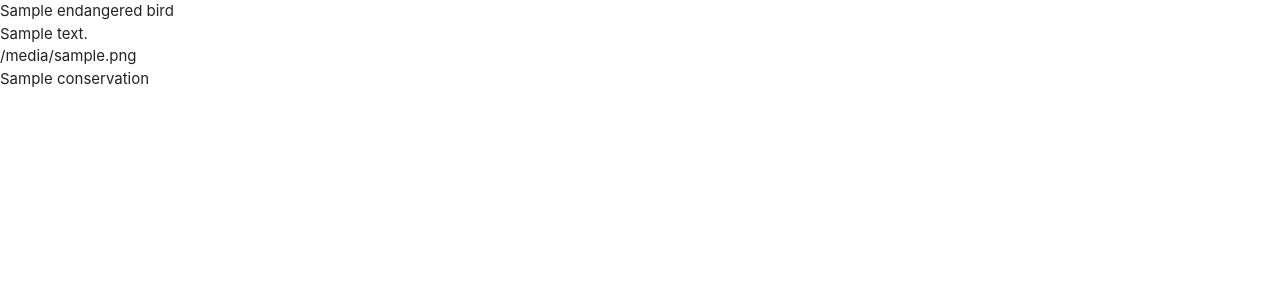
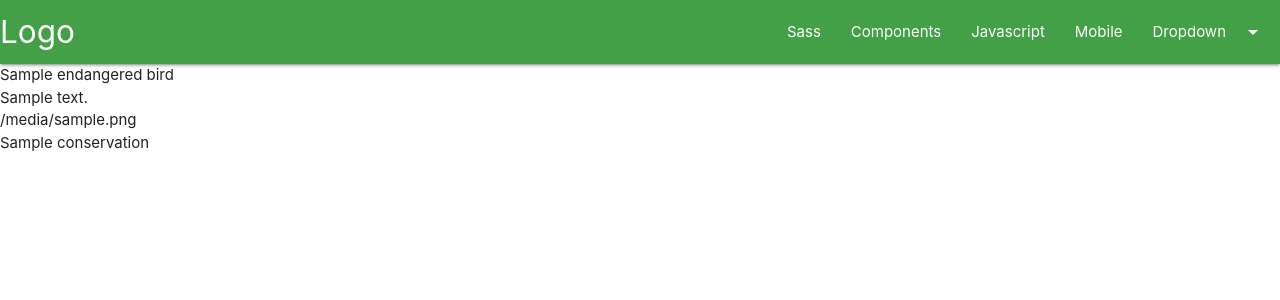
Before and after one commit to Code-Institute-Submissions/MS_project_3, a Flask app: page / in a window 1280 px wide. Shown: the top 300 px of the page. Run offline with Flask 2, Linux system fonts and the light colour scheme; a database or web service that is not in the repository returns one stand-in record (values such as "Sample title"); some libraries are stand-ins or nearby versions.

Commit message:
added navbar from materialize

```diff
--- a/static/js/script.js
+++ b/static/js/script.js
@@ -0,0 +1,7 @@
+
+
+  $(document).ready(function(){
+    $('.sidenav').sidenav();
+
+$(".dropdown-trigger").dropdown();
+  });
--- a/templates/base.html
+++ b/templates/base.html
@@ -6,12 +6,48 @@
     <link rel="stylesheet" href="https://cdnjs.cloudflare.com/ajax/libs/font-awesome/5.15.1/css/all.min.css"
         integrity="sha512-+4zCK9k+qNFUR5X+cKL9EIR+ZOhtIloNl9GIKS57V1MyNsYpYcUrUeQc9vNfzsWfV28IaLL3i96P9sdNyeRssA==" crossorigin="anonymous" type="text/css"/>
     <link rel="stylesheet" href="https://cdnjs.cloudflare.com/ajax/libs/materialize/1.0.0/css/materialize.min.css" type="text/css"/>
+    <link href="https://fonts.googleapis.com/icon?family=Material+Icons" rel="stylesheet">
     <link rel="stylesheet" href="{{ url_for('static', filename='css/style.css') }}" type="text/css">
     {% block styles %}
     {% endblock %}
     <title>Birds</title>
 </head>
 <body>
+
+    <header>
+        <nav class="nav-extended green darken-1">
+<!--Dropdown list values-->
+            <ul id="dropdown1" class="dropdown-content">
+                <li><a href="#!">one</a></li>
+                <li><a href="#!">two</a></li>
+                <li class="divider"></li>
+                <li><a href="#!">three</a></li>
+            </ul>
+<!--Main navbar-->
+            <div class="nav-wrapper">
+            <a href="#!" class="brand-logo">Logo</a>
+            <a href="#" data-target="mobile-demo" class="sidenav-trigger"><i class="material-icons">menu</i></a>
+            <ul class="right hide-on-med-and-down">
+                <li><a href="sass.html">Sass</a></li>
+                <li><a href="badges.html">Components</a></li>
+                <li><a href="collapsible.html">Javascript</a></li>
+                <li><a href="mobile.html">Mobile</a></li>
+                <li><a class="dropdown-trigger" href="#!" data-target="dropdown1">Dropdown<i class="material-icons right">arrow_drop_down</i></a></li>
+            </ul>
+            </div>
+        </nav>
+<!--Mobile Navbar-->
+        <ul class="sidenav" id="mobile-demo">
+            <li><a href="sass.html">Sass</a></li>
+            <li><a href="badges.html">Components</a></li>
+            <li><a href="collapsible.html">Javascript</a></li>
+            <li><a href="mobile.html">Mobile</a></li>
+        </ul>
+
+    </header>
+
+
+
     {% block content %}
     {% endblock %}
 
```
